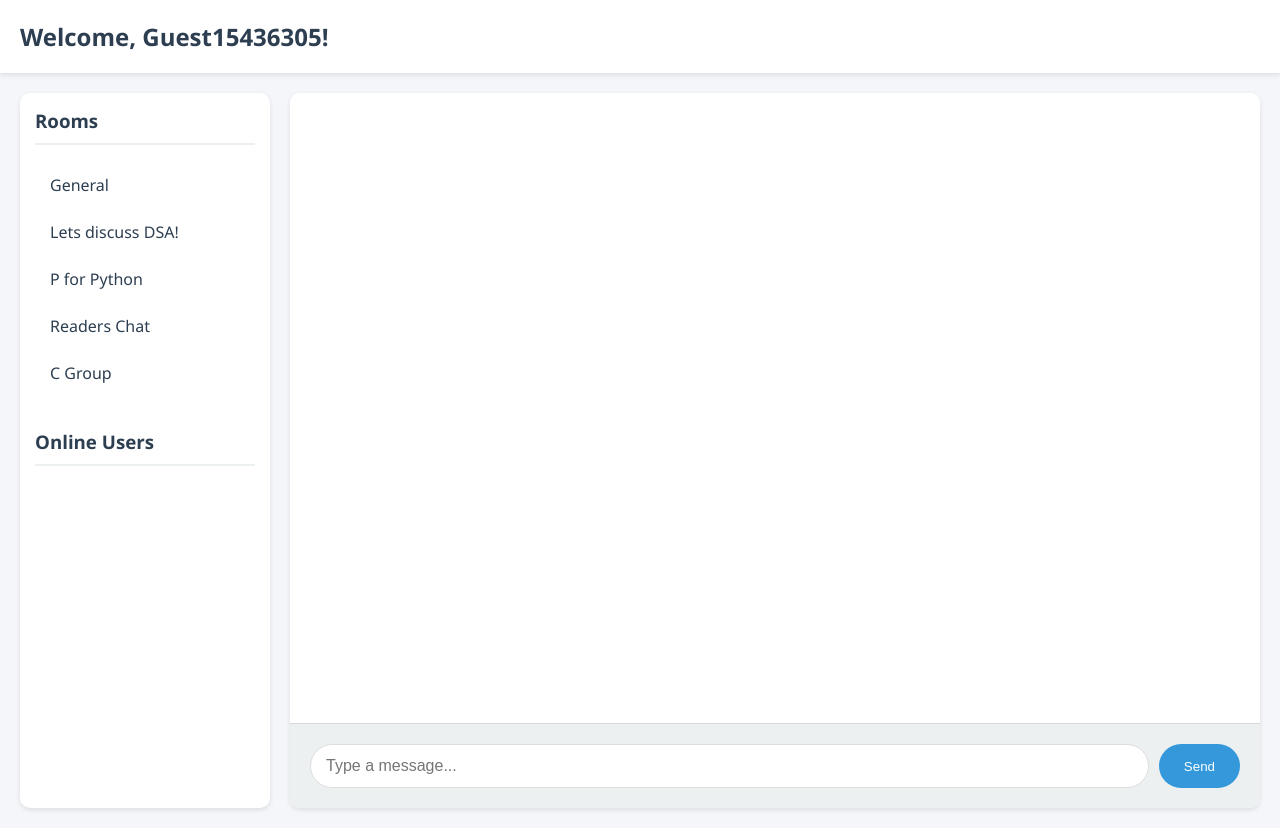
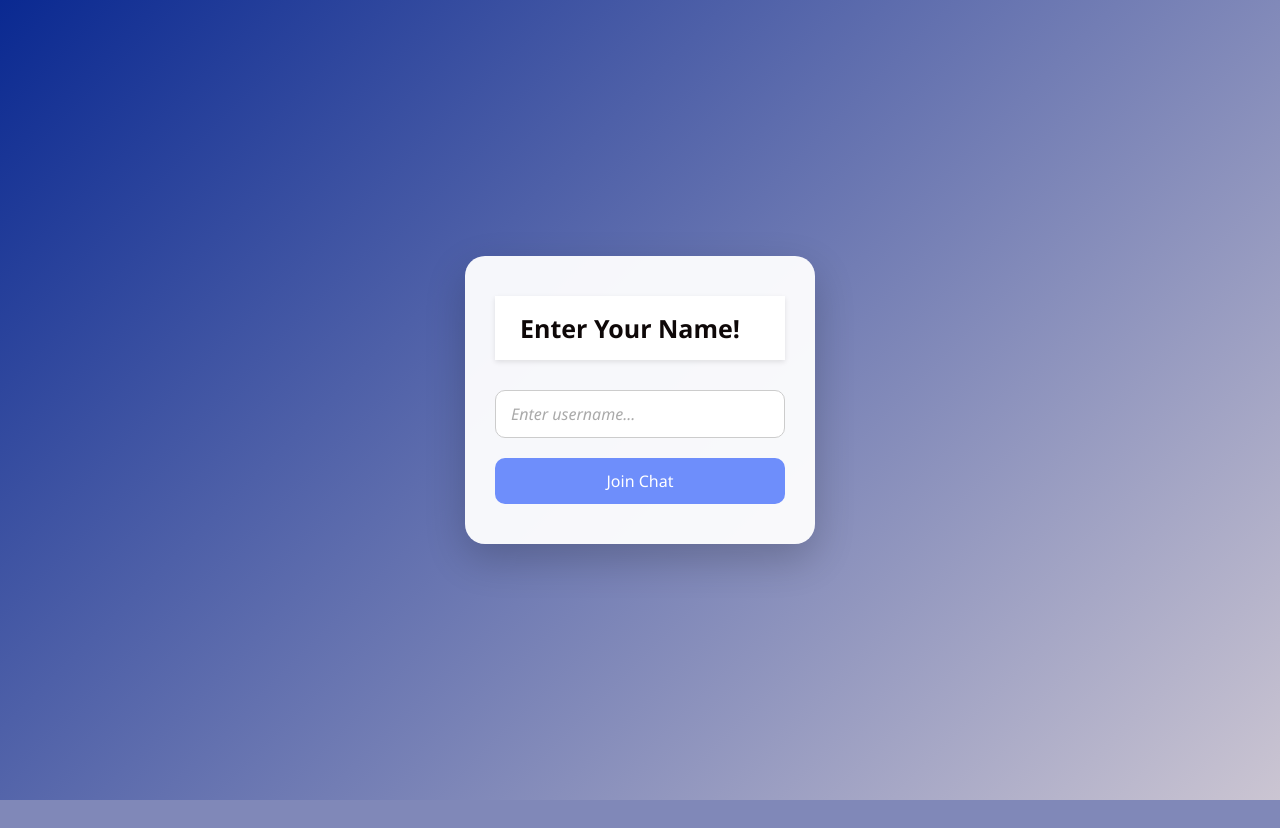
Before and after one commit to snehagurjar/Live-Chat-Room, a Flask app: page / in a window 1280 px wide. After the commit the page ends 800 px from the top, so only its background shows below. Run offline with Flask 3, Linux system fonts and the light colour scheme; some libraries are stand-ins or nearby versions.

Commit message:
Add username page and update existing chat app files

```diff
--- a/main.py
+++ b/main.py
@@ -1,92 +1,59 @@
-# Imports here
 import os
 import random
 import logging
 from datetime import datetime
-from typing import Dict, List, Optional
+from typing import Dict
 
-from flask import Flask, render_template, request, session
+from flask import Flask, render_template, request, session, redirect, url_for
 from flask_socketio import SocketIO, emit, join_room, leave_room
 from werkzeug.middleware.proxy_fix import ProxyFix
 
-# Config logging
-logging.basicConfig(
-    level=logging.INFO,
-    format='%(asctime)s - %(name)s - %(levelname)s - %(message)s'
-)
+# Logging setup
+logging.basicConfig(level=logging.INFO, format='%(asctime)s - %(levelname)s - %(message)s')
 logger = logging.getLogger(__name__)
 
-# App Configuration Settings
 class Config:
-    """Application configuration with secure defaults"""
     SECRET_KEY = os.environ.get('SECRET_KEY') or os.urandom(24)
     DEBUG = os.environ.get('FLASK_DEBUG', 'False').lower() in ('true', '1', 't')
     CORS_ORIGINS = os.environ.get('CORS_ORIGINS', '*')
+    CHAT_ROOMS = ['General', 'Lets discuss DSA!', 'P for Python', 'Readers Chat', 'C Group']
 
-    # Available chat rooms - stored as constant for now, could be moved to database
-    CHAT_ROOMS = [
-        'General',
-        'Lets discuss DSA!',
-        'P for Python',
-        'Readers Chat',
-        'C Group'
-    ]
-
-# Initialize Flask app
 app = Flask(__name__)
 app.config.from_object(Config)
+app.wsgi_app = ProxyFix(app.wsgi_app, x_proto=1, x_host=1)
+socketio = SocketIO(app, cors_allowed_origins=app.config['CORS_ORIGINS'], logger=True)
 
-# Handle reverse proxy headers
-app.wsgi_app = ProxyFix(app.wsgi_app, x_proto=1, x_host=1)
-
-# Initialize SocketIO with appropriate CORS settings
-socketio = SocketIO(
-    app,
-    cors_allowed_origins=app.config['CORS_ORIGINS'],
-    logger=True,
-    engineio_logger=True
-)
-
-# In-memory storage for active users
-# In production, consider using Redis or another distributed storage
 active_users: Dict[str, dict] = {}
 
-def generate_guest_username() -> str:
-    """Generate a unique guest username with timestamp to avoid collisions"""
+def generate_guest_username():
     timestamp = datetime.now().strftime('%H%M')
     return f'Guest{timestamp}{random.randint(1000,9999)}'
 
-@app.route('/')
+@app.route('/', methods=['GET', 'POST'])
 def index():
+    if request.method == 'POST':
+        username = request.form.get('username', '').strip()
+        if username:
+            session['username'] = username
+            return redirect(url_for('chat'))
+    return render_template('username.html')
+
+@app.route('/chat')
+def chat():
     if 'username' not in session:
-        session['username'] = generate_guest_username()
-        logger.info(f"New user session created: {session['username']}")
-
-    return render_template(
-        'index.html',
-        username=session['username'],
-        rooms=app.config['CHAT_ROOMS']
-    )
+        return redirect(url_for('index'))
+    return render_template('index.html', username=session['username'], rooms=app.config['CHAT_ROOMS'])
 
 @socketio.event
 def connect():
     try:
         if 'username' not in session:
             session['username'] = generate_guest_username()
-
-        active_users[request.sid] = {
-            'username': session['username'],
-            'connected_at': datetime.now().isoformat()
-        }
-
-        emit('active_users', {
-            'users': [user['username'] for user in active_users.values()]
-        }, broadcast=True)
-
-        logger.info(f"User connected: {session['username']}")
-
+        active_users[request.sid] = {'username': session['username'], 'connected_at': datetime.now().isoformat()}
+        emit('active_users', {'users': [u['username'] for u in active_users.values()]}, broadcast=True)
+        logger.info(f"{session['username']} connected")
     except Exception as e:
-        logger.error(f"Connection error: {str(e)}")
+        logger.error(f"Connect error: {e}")
         return False
 
 @socketio.event
@@ -95,118 +62,55 @@ def disconnect():
         if request.sid in active_users:
             username = active_users[request.sid]['username']
             del active_users[request.sid]
-
-            emit('active_users', {
-                'users': [user['username'] for user in active_users.values()]
-            }, broadcast=True)
-
-            logger.info(f"User disconnected: {username}")
-
+            emit('active_users', {'users': [u['username'] for u in active_users.values()]}, broadcast=True)
+            logger.info(f"{username} disconnected")
     except Exception as e:
-        logger.error(f"Disconnection error: {str(e)}")
+        logger.error(f"Disconnect error: {e}")
 
 @socketio.on('join')
-def on_join(data: dict):
+def on_join(data):
     try:
         username = session['username']
         room = data['room']
-
-        if room not in app.config['CHAT_ROOMS']:
-            logger.warning(f"Invalid room join attempt: {room}")
-            return
-
         join_room(room)
         active_users[request.sid]['room'] = room
-
-        emit('status', {
-            'msg': f'{username} has joined the room.',
-            'type': 'join',
-            'timestamp': datetime.now().isoformat()
-        }, room=room)
-
-        logger.info(f"User {username} joined room: {room}")
-
+        emit('status', {'msg': f'{username} joined the room.', 'type': 'join', 'timestamp': datetime.now().isoformat()}, room=room)
     except Exception as e:
-        logger.error(f"Join room error: {str(e)}")
+        logger.error(f"Join error: {e}")
 
 @socketio.on('leave')
-def on_leave(data: dict):
+def on_leave(data):
     try:
         username = session['username']
         room = data['room']
-
         leave_room(room)
         if request.sid in active_users:
             active_users[request.sid].pop('room', None)
-
-        emit('status', {
-            'msg': f'{username} has left the room.',
-            'type': 'leave',
-            'timestamp': datetime.now().isoformat()
-        }, room=room)
-
-        logger.info(f"User {username} left room: {room}")
-
+        emit('status', {'msg': f'{username} left the room.', 'type': 'leave', 'timestamp': datetime.now().isoformat()}, room=room)
     except Exception as e:
-        logger.error(f"Leave room error: {str(e)}")
+        logger.error(f"Leave error: {e}")
 
 @socketio.on('message')
-def handle_message(data: dict):
+def handle_message(data):
     try:
         username = session['username']
         room = data.get('room', 'General')
-        msg_type = data.get('type', 'message')
         message = data.get('msg', '').strip()
-
         if not message:
             return
-
         timestamp = datetime.now().isoformat()
 
-        if msg_type == 'private':
-            # Handle private messages
+        if data.get('type') == 'private':
             target_user = data.get('target')
-            if not target_user:
-                return
-
             for sid, user_data in active_users.items():
                 if user_data['username'] == target_user:
-                    emit('private_message', {
-                        'msg': message,
-                        'from': username,
-                        'to': target_user,
-                        'timestamp': timestamp
-                    }, room=sid)
-                    logger.info(f"Private message sent: {username} -> {target_user}")
+                    emit('private_message', {'msg': message, 'from': username, 'timestamp': timestamp}, room=sid)
                     return
-
-            logger.warning(f"Private message failed - user not found: {target_user}")
-
         else:
-            # Regular room message
-            if room not in app.config['CHAT_ROOMS']:
-                logger.warning(f"Message to invalid room: {room}")
-                return
-
-            emit('message', {
-                'msg': message,
-                'username': username,
-                'room': room,
-                'timestamp': timestamp
-            }, room=room)
-
-            logger.info(f"Message sent in {room} by {username}")
-
+            emit('message', {'msg': message, 'username': username, 'room': room, 'timestamp': timestamp}, room=room)
     except Exception as e:
-        logger.error(f"Message handling error: {str(e)}")
+        logger.error(f"Message error: {e}")
 
 if __name__ == '__main__':
-    # In production, use gunicorn or uwsgi instead
     port = int(os.environ.get('PORT', 5000))
-    socketio.run(
-        app,
-        host='0.0.0.0',
-        port=port,
-        debug=app.config['DEBUG'],
-        use_reloader=app.config['DEBUG']
-    )
+    socketio.run(app, host='0.0.0.0', port=port, debug=app.config['DEBUG'])
--- a/static/chat.js
+++ b/static/chat.js
@@ -1,24 +1,22 @@
+
 let socket = io();
 let currentRoom = 'General';
 let username = document.getElementById('username').textContent;
 let roomMessages = {};
 
-// Socket event listeners
 socket.on('connect', () => {
 	joinRoom('General');
 	highlightActiveRoom('General');
 });
 
 socket.on('message', (data) => {
-	addMessage(
-		data.username,
-		data.msg,
-		data.username === username ? 'own' : 'other'
-	);
+	addMessage(data.username, data.msg, data.username === username ? 'own' : 'other');
+	if (data.username !== username) document.getElementById('notify-sound').play();
 });
 
 socket.on('private_message', (data) => {
 	addMessage(data.from, `[Private] ${data.msg}`, 'private');
+	document.getElementById('notify-sound').play();
 });
 
 socket.on('status', (data) => {
@@ -28,78 +26,45 @@ socket.on('status', (data) => {
 socket.on('active_users', (data) => {
 	const userList = document.getElementById('active-users');
 	userList.innerHTML = data.users
-		.map(
-			(user) => `
-            <div class="user-item" onclick="insertPrivateMessage('${user}')">
-                ${user} ${user === username ? '(you)' : ''}
-            </div>
-        `
-		)
+		.map((user) => `<div class="user-item" onclick="insertPrivateMessage('${user}')">${user} ${user === username ? '(you)' : ''}</div>`)
 		.join('');
 });
 
-// Message handling
-function addMessage(sender, message, type) {
-	if (!roomMessages[currentRoom]) {
-		roomMessages[currentRoom] = [];
-	}
-	roomMessages[currentRoom].push({ sender, message, type });
+function addMessage(sender, message, type = 'other') {
+    const chat = document.getElementById('chat');
+    const messageDiv = document.createElement('div');
+    messageDiv.classList.add('message', type);
 
-	const chat = document.getElementById('chat');
-	const messageDiv = document.createElement('div');
-	messageDiv.className = `message ${type}`;
-	messageDiv.textContent = `${sender}: ${message}`;
+    // 🕒 Add timestamp with spacing
+    const time = new Date().toLocaleTimeString([], {hour: '2-digit', minute: '2-digit'});
+    messageDiv.innerHTML = `<strong>${sender}:</strong> ${message} <span class="time">${time}</span>`;
 
-	chat.appendChild(messageDiv);
-	chat.scrollTop = chat.scrollHeight;
+    chat.appendChild(messageDiv);
+    chat.scrollTop = chat.scrollHeight;
 }
+
 
 function sendMessage() {
 	const input = document.getElementById('message');
 	const message = input.value.trim();
-
 	if (!message) return;
 
 	if (message.startsWith('@')) {
-		// Send private message
 		const [target, ...msgParts] = message.substring(1).split(' ');
 		const privateMsg = msgParts.join(' ');
-
-		if (privateMsg) {
-			socket.emit('message', {
-				msg: privateMsg,
-				type: 'private',
-				target: target,
-			});
-		}
+		if (privateMsg) socket.emit('message', { msg: privateMsg, type: 'private', target });
 	} else {
-		// Send room message
-		socket.emit('message', {
-			msg: message,
-			room: currentRoom,
-		});
+		socket.emit('message', { msg: message, room: currentRoom });
 	}
-
 	input.value = '';
-	input.focus();
 }
 
 function joinRoom(room) {
 	socket.emit('leave', { room: currentRoom });
 	currentRoom = room;
 	socket.emit('join', { room });
-
 	highlightActiveRoom(room);
-
-	// Show room history
-	const chat = document.getElementById('chat');
-	chat.innerHTML = '';
-
-	if (roomMessages[room]) {
-		roomMessages[room].forEach((msg) => {
-			addMessage(msg.sender, msg.message, msg.type);
-		});
-	}
+	document.getElementById('chat').innerHTML = '';
 }
 
 function insertPrivateMessage(user) {
@@ -114,21 +79,9 @@ function handleKeyPress(event) {
 	}
 }
 
-// Initialize chat when page loads
-let chat;
-document.addEventListener('DOMContentLoaded', () => {
-	chat = new ChatApp();
-	if ('Notification' in window) {
-		Notification.requestPermission();
-	}
-});
-
-// Add this new function to handle room highlighting
 function highlightActiveRoom(room) {
 	document.querySelectorAll('.room-item').forEach((item) => {
 		item.classList.remove('active-room');
-		if (item.textContent.trim() === room) {
-			item.classList.add('active-room');
-		}
+		if (item.textContent.trim() === room) item.classList.add('active-room');
 	});
 }
--- a/static/styles.css
+++ b/static/styles.css
@@ -1,3 +1,4 @@
+
 :root {
     --primary: #2c3e50;
     --secondary: #34495e;
@@ -11,22 +12,68 @@
     --shadow: 0 2px 5px rgba(0,0,0,0.1);
 }
 
+/* 🌞 Light mode default */
 body {
     margin: 0;
     padding: 0;
     font-family: 'Segoe UI', Tahoma, Geneva, Verdana, sans-serif;
-    background-color: #f5f6fa;
+    background-color: var(--light);
     color: var(--text-dark);
+    transition: all 0.3s ease;
 }
 
+/* 🌙 Dark mode */
+body.dark-mode {
+    background-color: #121212;
+    color: #f5f5f5;
+}
+
+body.dark-mode .sidebar,
+body.dark-mode .main-chat,
+body.dark-mode h2 {
+    background-color: #1e1e1e;
+    color: #f5f5f5;
+}
+
+/* ===== Header Section ===== */
 h2 {
     color: var(--primary);
-    padding: 20px;
+    padding: 15px 25px;
     margin: 0;
     background: white;
     box-shadow: var(--shadow);
+    display: flex;
+    justify-content: space-between;
+    align-items: center;
+    font-size: 1.5rem;
+    letter-spacing: 0.5px;
 }
 
+#username {
+    font-weight: 600;
+    color: var(--accent);
+    h2 span#username {
+    margin-left: 2px;   /* small space only before name */
+    margin-right: 0px;  /* tiny space before the exclamation */
+}
+
+}
+
+h2 button {
+    background: var(--accent);
+    color: white;
+    border: none;
+    padding: 8px 15px;
+    border-radius: 5px;
+    cursor: pointer;
+    transition: all 0.3s ease;
+}
+
+h2 button:hover {
+    background: #2980b9;
+}
+
+/* ===== Layout ===== */
 .container {
     display: flex;
     gap: 20px;
@@ -43,6 +90,7 @@ h2 {
     flex-direction: column;
 }
 
+/* ===== Sidebar Lists ===== */
 .room-list, .user-list {
     padding: 15px;
 }
@@ -73,6 +121,7 @@ h2 {
     font-weight: 500;
 }
 
+/* ===== Chat Section ===== */
 .main-chat {
     flex-grow: 1;
     display: flex;
@@ -90,6 +139,7 @@ h2 {
     background: white;
 }
 
+/* ===== Messages ===== */
 .message {
     margin: 10px 0;
     padding: 12px 15px;
@@ -97,6 +147,13 @@ h2 {
     max-width: 80%;
     position: relative;
     line-height: 1.4;
+    animation: fadeIn 0.3s ease;
+}
+
+.message span.time {
+    font-size: 0.8em;
+    color: rgb(21, 11, 11);
+    margin-left: 10px; /* 👈 little space from message text */
 }
 
 .message.own {
@@ -127,6 +184,7 @@ h2 {
     border-bottom-left-radius: 2px;
 }
 
+/* ===== Input Area ===== */
 .input-area {
     display: flex;
     gap: 10px;
@@ -147,7 +205,7 @@ h2 {
 
 #message:focus {
     border-color: var(--accent);
-    box-shadow: 0 0 0 2px rgba(52, 152, 219, 0.2);
+    box-shadow: 0 0 0 2px rgba(220, 227, 232, 0.2);
 }
 
 button {
@@ -170,7 +228,7 @@ button:active {
     transform: translateY(1px);
 }
 
-/* Scrollbar Styling */
+/* ===== Scrollbar ===== */
 ::-webkit-scrollbar {
     width: 8px;
 }
@@ -188,17 +246,13 @@ button:active {
     background: #95a5a6;
 }
 
-/* Animations */
+/* ===== Animations ===== */
 @keyframes fadeIn {
     from { opacity: 0; transform: translateY(10px); }
     to { opacity: 1; transform: translateY(0); }
 }
 
-.message {
-    animation: fadeIn 0.3s ease;
-}
-
-/* Responsive Design */
+/* ===== Responsive ===== */
 @media (max-width: 768px) {
     .container {
         flex-direction: column;
@@ -217,3 +271,92 @@ button:active {
         max-width: 90%;
     }
 }
+
+h2 {
+    text-align: center;
+    color: #333;
+    font-weight: 600;
+    margin-bottom: 10px;
+    letter-spacing: 0; /* removes extra gaps */
+    word-spacing: 0;   /* removes weird spaces between words */
+}
+
+.username {
+    display: inline;
+    margin-left: 5px; /* small space between 'Welcome' and name */
+    color: #007bff;   /* blue or any color you like */
+}
+.dark-mode .username {
+    color: #66b3ff; /* lighter blue for dark mode */
+}
+
+/* 🌙 Dark Mode Styling */
+.dark-mode {
+  background-color: #121212;
+  color: #ffffff;
+}
+
+.dark-mode .chat-box {
+  background-color: #1e1e1e;
+  border: 1px solid #333;
+}
+
+.dark-mode .message {
+  background-color: #2a2a2a;
+  color: #fff;
+}
+
+.dark-mode input,
+.dark-mode button {
+  background-color: #333;
+  color: #fff;
+  border: 1px solid #555;
+}
+
+.dark-mode .toggle-btn {
+  background-color: #333;
+  color: #fff;
+}
+
+.toggle-btn {
+  position: absolute;
+  top: 10px;
+  right: 10px;
+  padding: 6px 10px;
+  border: none;
+  border-radius: 8px;
+  cursor: pointer;
+  background-color: #eee
+}
+
+/* ===== Dark Mode: Sidebar, Rooms & Online Users ===== */
+body.dark-mode .sidebar {
+    background-color: #1e1e1e; /* Dark background for sidebar */
+    color: #e0e0e0;           /* Default text color */
+}
+
+/* Room and user list titles */
+body.dark-mode .room-list h3,
+body.dark-mode .user-list h3 {
+    color: #66b3ff; /* Soft blue headings in dark mode */
+    border-bottom: 2px solid #333;
+}
+
+/* Individual room and user items */
+body.dark-mode .room-item,
+body.dark-mode .user-item {
+    background-color: #2a2a2a; /* Dark gray boxes */
+    color: #f5f5f5;            /* Light text */
+}
+
+/* Hover effect for better visibility */
+body.dark-mode .room-item:hover,
+body.dark-mode .user-item:hover {
+    background-color: #333333;
+}
+
+/* Active room highlight in dark mode */
+body.dark-mode .active-room {
+    background-color: #3498db !important; /* Blue highlight */
+    color: #ffffff !important;
+}
--- /dev/null
+++ b/static/username.css
@@ -0,0 +1,83 @@
+/* Reset default browser styles */
+* {
+    margin: 0;
+    padding: 0;
+    box-sizing: border-box;
+    font-family: 'Segoe UI', Tahoma, Geneva, Verdana, sans-serif;
+}
+
+/* Center everything vertically and horizontally */
+.center-screen {
+    display: flex;
+    justify-content: center;
+    align-items: center;
+    height: 100vh;
+    background: linear-gradient(135deg, #0a2991, #cbc5d2);
+}
+
+/* Login box styling */
+.login-box {
+    background: rgba(255, 255, 255, 0.95);
+    padding: 40px 30px;
+    border-radius: 20px;
+    box-shadow: 0 15px 40px rgba(0, 0, 0, 0.2);
+    width: 350px;
+    text-align: center;
+    transition: transform 0.3s ease, box-shadow 0.3s ease;
+}
+
+/* Hover effect */
+.login-box:hover {
+    transform: translateY(-5px);
+    box-shadow: 0 25px 50px rgba(0, 0, 0, 0.3);
+}
+
+/* Heading */
+.login-box h2 {
+    margin-bottom: 30px;
+    color: #0e0808;
+    font-size: 25px;
+
+
+}
+
+/* Input styling */
+.login-box input[type="text"] {
+    width: 100%;
+    padding: 12px 15px;
+    margin-bottom: 20px;
+    border-radius: 10px;
+    border: 1px solid #ccc;
+    font-size: 1rem;
+    transition: all 0.3s ease;
+}
+
+.login-box input[type="text"]:focus {
+    border-color: #6e8efb;
+    box-shadow: 0 0 8px rgba(110, 142, 251, 0.5);
+    outline: none;
+}
+
+/* Button styling */
+.login-box button {
+    width: 100%;
+    padding: 12px;
+    border: none;
+    border-radius: 10px;
+    background: #6e8efb;
+    color: #fff;
+    font-size: 1rem;
+    cursor: pointer;
+    transition: background 0.3s ease, transform 0.2s ease;
+}
+
+.login-box button:hover {
+    background: #5a73e6;
+    transform: scale(1.05);
+}
+
+/* Placeholder styling */
+.login-box input::placeholder {
+    color: #aaa;
+    font-style: italic;
+}
--- a/templates/index.html
+++ b/templates/index.html
@@ -3,23 +3,24 @@
 <head>
 	<meta charset="UTF-8" />
 	<meta name="viewport" content="width=device-width, initial-scale=1.0" />
-		<title>Advanced Real-Time Chat</title>
+	<title>Live Chat Room</title>
 	<script src="https://cdnjs.cloudflare.com/ajax/libs/socket.io/4.0.1/socket.io.js"></script>
-		<link
-			rel="stylesheet"
-			href="{{ url_for('static', filename='styles.css') }}"
-		/>
+	<link rel="stylesheet" href="{{ url_for('static', filename='styles.css') }}" />
+	<link rel="stylesheet" href="{{ url_for('static', filename='username.css') }}" />
 </head>
 <body>
-		<h2>Welcome, <span id="username">{{ username }}</span>!</h2>
+	<h2 class="welcome-text">
+		<span id="username">{{ username }}</span>
+		<button id="toggleDarkMode" onclick="toggleDarkMode()">🌙 Dark Mode</button>
+</h2>
+
+
 	<div class="container">
 		<div class="sidebar">
 			<div class="room-list">
 				<h3>Rooms</h3>
 				{% for room in rooms %}
-					<div class="room-item" onclick="joinRoom('{{ room }}')">
-						{{ room }}
-					</div>
+				<div class="room-item" onclick="joinRoom('{{ room }}')">{{ room }}</div>
 				{% endfor %}
 			</div>
 			<div class="user-list">
@@ -27,19 +28,42 @@
 				<div id="active-users"></div>
 			</div>
 		</div>
+
 		<div class="main-chat">
 			<div id="chat"></div>
 			<div class="input-area">
-					<input
-						id="message"
-						type="text"
-						placeholder="Type a message..."
-						onkeypress="handleKeyPress(event)"
-					/>
+				<input id="message" type="text" placeholder="Type a message..." onkeypress="handleKeyPress(event)" />
 				<button onclick="sendMessage()">Send</button>
 			</div>
 		</div>
 	</div>
+
+	<audio id="notify-sound" src="https://actions.google.com/sounds/v1/alarms/beep_short.ogg" preload="auto"></audio>
 	<script src="{{ url_for('static', filename='chat.js') }}"></script>
+	<script>
+function toggleDarkMode() {
+  document.body.classList.toggle("dark-mode");
+
+  // change button text dynamically
+  const btn = document.getElementById("toggleDarkMode");
+  if (document.body.classList.contains("dark-mode")) {
+    btn.textContent = "☀️ Light Mode";
+    localStorage.setItem("theme", "dark");
+  } else {
+    btn.textContent = "🌙 Dark Mode";
+    localStorage.setItem("theme", "light");
+  }
+}
+
+// keep theme on reload
+window.onload = function() {
+  if (localStorage.getItem("theme") === "dark") {
+    document.body.classList.add("dark-mode");
+    document.getElementById("toggleDarkMode").textContent = "☀️ Light Mode";
+  }
+};
+</script>
+
+
 </body>
 </html>
--- /dev/null
+++ b/templates/username.html
@@ -0,0 +1,19 @@
+<!DOCTYPE html>
+<html lang="en">
+<head>
+    <meta charset="UTF-8">
+    <meta name="viewport" content="width=device-width, initial-scale=1.0">
+    <title>Join Chat</title>
+    <link rel="stylesheet" href="{{ url_for('static', filename='styles.css') }}">
+    <link rel="stylesheet" href="{{ url_for('static', filename='username.css') }}" />
+</head>
+<body class="center-screen">
+    <div class="login-box">
+        <h2>Enter Your Name!</h2>
+        <form method="POST">
+            <input type="text" name="username" placeholder="Enter username..." required>
+            <button type="submit">Join Chat</button>
+        </form>
+    </div>
+</body>
+</html>
```
Lines whose indentation alone changed are shown as unchanged.
